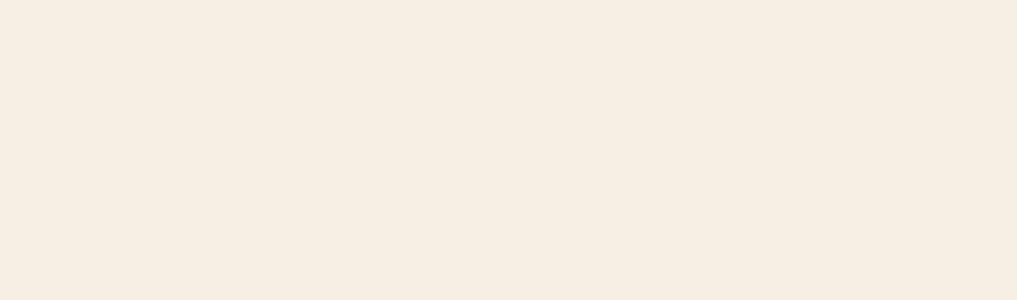
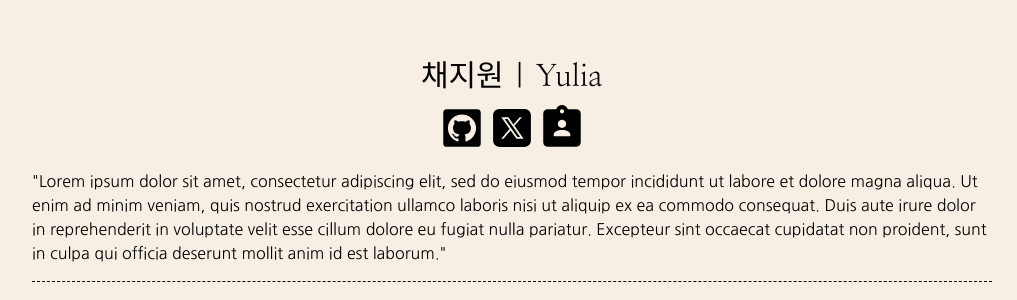
Before and after one commit to julia98percent/blog, a React (Vite) app in the folder client/: page /about-me in a window 1280 px wide. Before the commit this address had no page. Shown: the part 134-434 px from the top of the page, without its empty margins (128-1145 px from the left). Built offline with nearby package versions, Linux system fonts and the light colour scheme.

Commit message:
[C] 기존 main 페이지 내용을 about me 로 이동, main 페이지는 전체 글을 보여주도록 수정

```diff
--- a/client/src/App.tsx
+++ b/client/src/App.tsx
@@ -1,6 +1,6 @@
-import MainPage from '@pages/MainPage.tsx';
+import MainPage from '@pages/MainPage';
+import AboutMePage from '@pages/AboutMePage';
 import { Routes, Route } from 'react-router-dom';
-import MemoListPage from '@pages/MemoListPage';
 
 function App() {
   return (
@@ -9,15 +9,18 @@ function App() {
         <Route
           path="/"
           element={
-            <div className="p-8 w-screen max-w-screen-lg mx-auto my-0 h-full flex justify-center items-center">
+            <div className="p-8 pt-0 w-screen max-w-screen-lg mx-auto my-0 h-full flex justify-center items-center">
               <MainPage />
             </div>
           }
         />
-        <Route path="/memoList" element={<MemoListPage />} />
         <Route
-          path="/study"
-          element={<div className="mt-8 w-full">공부</div>}
+          path="/about-me"
+          element={
+            <div className="p-8 pt-0 w-screen max-w-screen-lg mx-auto my-0 h-full flex justify-center items-center">
+              <AboutMePage />
+            </div>
+          }
         />
       </Routes>
     </>
--- /dev/null
+++ b/client/src/pages/AboutMePage.tsx
@@ -0,0 +1,42 @@
+import CvIcon from '@assets/cv.svg?react';
+import GithubIcon from '@assets/github.svg?react';
+import XIcon from '@assets/x.svg?react';
+
+const AboutMePage = () => {
+  return (
+    <div>
+      <div className="flex flex-col items-center">
+        <h2 className="title">채지원 | Yulia</h2>
+
+        <ul className="grid grid-cols-3 mb-4">
+          <li>
+            <a target="_blank" href="https://github.com/julia98percent">
+              <GithubIcon className="size-[50px]" />
+            </a>
+          </li>
+          <li>
+            <a target="_blank" href="https://x.com/julia98percent">
+              <XIcon className="size-[50px]" />
+            </a>
+          </li>
+          <li>
+            <a target="_blank" href="#">
+              <CvIcon className="size-[50px]" />
+            </a>
+          </li>
+        </ul>
+        <p className="pb-4 border-dashed border-b border-black">
+          "Lorem ipsum dolor sit amet, consectetur adipiscing elit, sed do
+          eiusmod tempor incididunt ut labore et dolore magna aliqua. Ut enim ad
+          minim veniam, quis nostrud exercitation ullamco laboris nisi ut
+          aliquip ex ea commodo consequat. Duis aute irure dolor in
+          reprehenderit in voluptate velit esse cillum dolore eu fugiat nulla
+          pariatur. Excepteur sint occaecat cupidatat non proident, sunt in
+          culpa qui officia deserunt mollit anim id est laborum."
+        </p>
+      </div>
+    </div>
+  );
+};
+
+export default AboutMePage;
--- a/client/src/pages/MainPage.tsx
+++ b/client/src/pages/MainPage.tsx
@@ -1,53 +1,34 @@
-import CvIcon from '../assets/cv.svg?react';
-import GithubIcon from '../assets/github.svg?react';
-import XIcon from '../assets/x.svg?react';
-import { Link } from 'react-router-dom';
+import { useState, useEffect } from 'react';
+import axios from 'axios';
 
 const MainPage = () => {
+  const [list, setList] = useState(null);
+
+  const getAllArticles = () => {
+    const response = axios
+      .get(import.meta.env.VITE_SERVER_URL + '/articles')
+      .then((item) => item?.data);
+    return response;
+  };
+
+  useEffect(() => {
+    getAllArticles().then((item) => {
+      setList(item);
+    });
+  }, []);
+
+  if (list == null) {
+    return '로딩 중';
+  }
+
   return (
     <div className="flex flex-col items-center">
-      <h2 className="title">채지원 | Julia</h2>
-
-      <ul className="grid grid-cols-3 mb-2">
-        <li>
-          <a target="_blank" href="https://github.com/julia98percent">
-            <GithubIcon className="size-[50px]" />
-          </a>
-        </li>
-        <li>
-          <a target="_blank" href="https://x.com/julia98percent">
-            <XIcon className="size-[50px]" />
-          </a>
-        </li>
-        <li>
-          <a target="_blank" href="#">
-            <CvIcon className="size-[50px]" />
-          </a>
-        </li>
-      </ul>
-      <p className="pb-2 border-dashed border-b border-black mb-2">
-        "Lorem ipsum dolor sit amet, consectetur adipiscing elit, sed do eiusmod
-        tempor incididunt ut labore et dolore magna aliqua. Ut enim ad minim
-        veniam, quis nostrud exercitation ullamco laboris nisi ut aliquip ex ea
-        commodo consequat. Duis aute irure dolor in reprehenderit in voluptate
-        velit esse cillum dolore eu fugiat nulla pariatur. Excepteur sint
-        occaecat cupidatat non proident, sunt in culpa qui officia deserunt
-        mollit anim id est laborum."
-      </p>
-      <div>
-        <menu>
-          <li className="mb-1">
-            <Link to="/memo">
-              <button className="hover:underline">▶️ 메모하기</button>
-            </Link>
-          </li>
-          <li>
-            <Link to="study">
-              <button>▶️ 파헤치기</button>
-            </Link>
-          </li>
-        </menu>
-      </div>
+      {list.map((item, idx) => (
+        <div key={'wrapper-' + idx}>
+          <div key={'title-' + idx}>{item.title}</div>
+          <div key={'content-' + idx}>{item.content}</div>
+        </div>
+      ))}
     </div>
   );
 };
--- a/client/src/pages/MemoListPage.tsx
+++ /dev/null
@@ -1,40 +0,0 @@
-import CvIcon from '../assets/cv.svg?react';
-import GithubIcon from '../assets/github.svg?react';
-import XIcon from '../assets/x.svg?react';
-import { Link } from 'react-router-dom';
-import { useState, useEffect } from 'react';
-import axios from 'axios';
-
-const MemoListPage = () => {
-  const [list, setList] = useState(null);
-
-  const getAllMemos = () => {
-    const response = axios
-      .get(import.meta.env.VITE_SERVER_URL + '/articles')
-      .then((item) => item?.data);
-    return response;
-  };
-
-  useEffect(() => {
-    getAllMemos().then((item) => {
-      setList(item);
-    });
-  }, []);
-
-  if (list == null) {
-    return '로딩 중';
-  }
-
-  return (
-    <div className="flex flex-col items-center">
-      {list.map((item, idx) => (
-        <div key={'wrapper-' + idx}>
-          <div key={'title-' + idx}>{item.title}</div>
-          <div key={'content-' + idx}>{item.content}</div>
-        </div>
-      ))}
-    </div>
-  );
-};
-
-export default MemoListPage;
```
